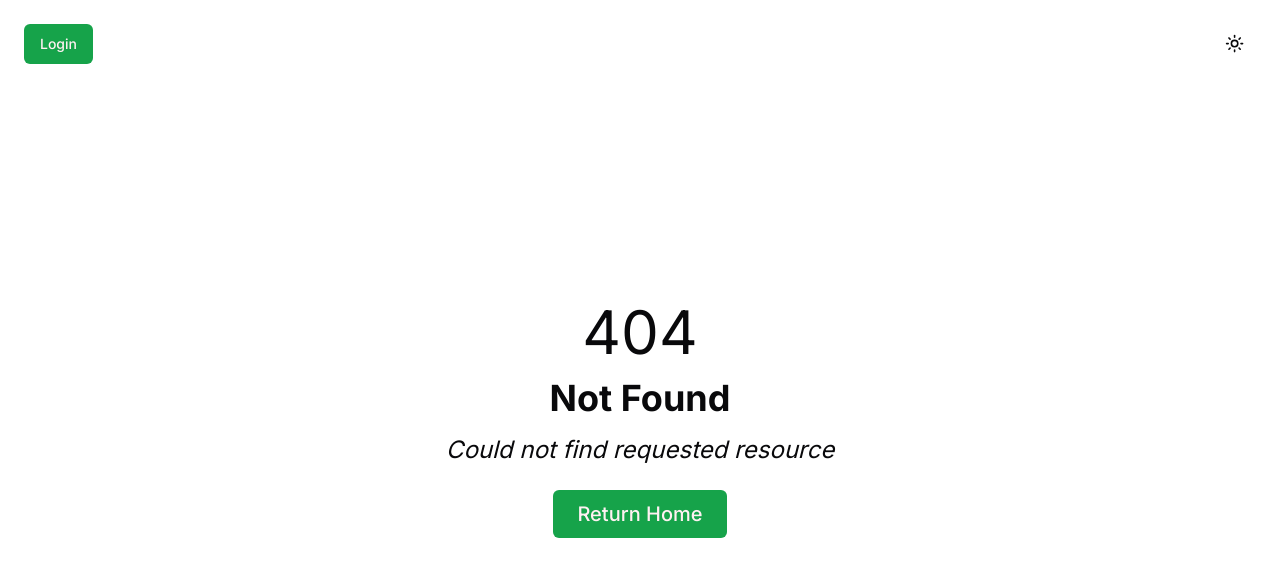
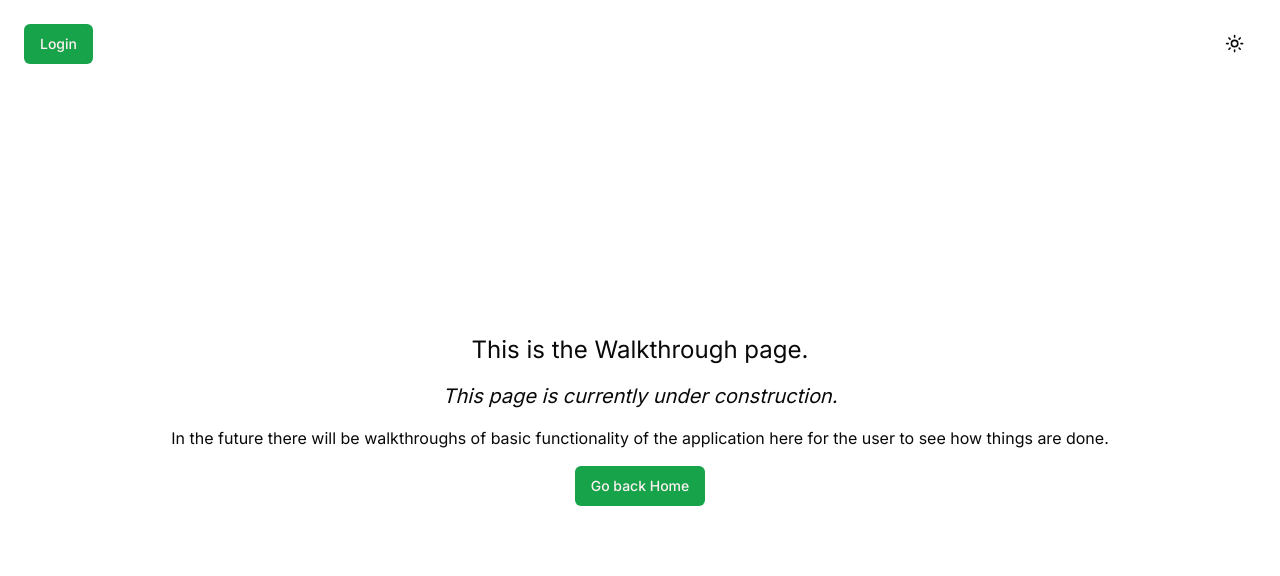
Before and after one commit to KrokoNinja/meetingroom-planer, a Next.js app: page /walkthrough in a window 1280 px wide. Before the commit this address had no page. Shown: the top 576 px of the page. Built offline with nearby package versions, Linux system fonts and the light colour scheme.

Commit message:
add walkthrough page

```diff
--- /dev/null
+++ b/app/walkthrough/page.tsx
@@ -0,0 +1,17 @@
+import { Button } from "@/components/ui/button";
+
+export default function Walkthrough() {
+  return (
+    <div className="flex flex-col justify-center items-center text-center h-full">
+      <p className="text-2xl mb-4">This is the Walkthrough page.</p>
+      <p className="text-xl mb-4 italic">
+        This page is currently under construction.
+      </p>
+      <p className="mb-4">
+        In the future there will be walkthroughs of basic functionality of the
+        application here for the user to see how things are done.
+      </p>
+      <Button>Go back Home</Button>
+    </div>
+  );
+}
--- a/components/pages/Home.tsx
+++ b/components/pages/Home.tsx
@@ -1,3 +1,4 @@
+import Link from "next/link";
 import { Button } from "../ui/button";
 
 export default function Home() {
@@ -9,7 +10,9 @@ export default function Home() {
         overlapping or multiple meetings in one room at the same time.
       </p>
       <div className="flex flex-row gap-2 justify-center">
-        <Button variant={"secondary"}>View Walkthrough</Button>
+        <Button variant={"secondary"}>
+          <Link href="/walkthrough/">View Walkthrough</Link>
+        </Button>
         <Button>Try it yourself</Button>
       </div>
     </section>
```
